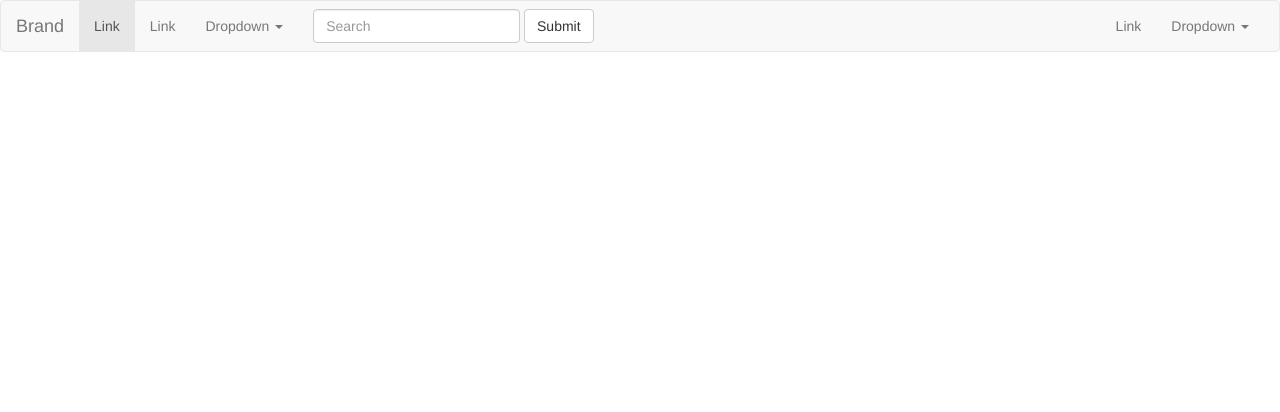
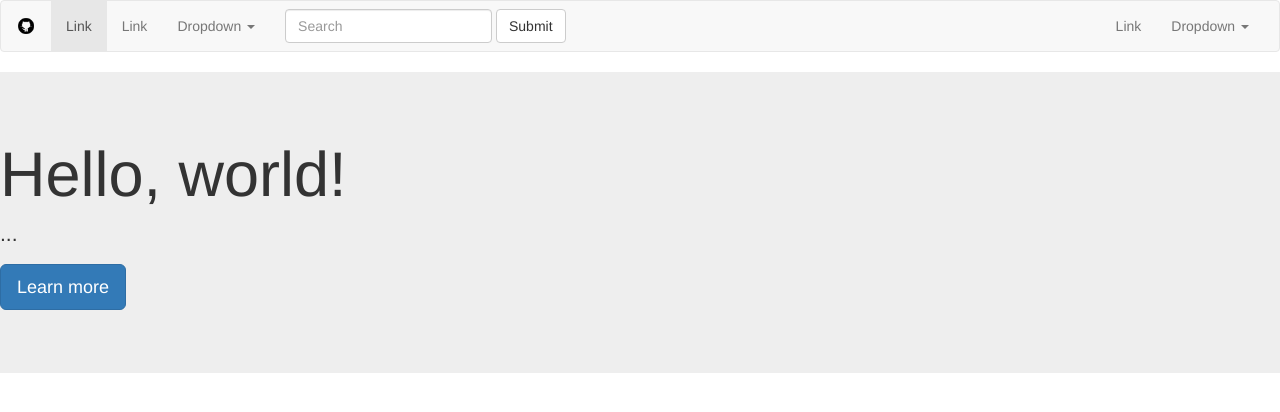
Before and after one commit to dbaronm/examplebootstrap, a plain HTML site: page index.html in a window 1280 px wide. Drawn offline with nearby package versions, Linux system fonts and the light colour scheme.

Commit message:
img and jumbotron added

```diff
--- /dev/null
+++ b/css/style.css
@@ -0,0 +1,4 @@
+.navbar-brand img{
+	width: 2rem;
+	height: auto;
+}
--- a/index.html
+++ b/index.html
@@ -6,6 +6,7 @@
 	<link rel="stylesheet" href="https://maxcdn.bootstrapcdn.com/bootstrap/3.3.6/css/bootstrap.min.css" integrity="sha384-1q8mTJOASx8j1Au+a5WDVnPi2lkFfwwEAa8hDDdjZlpLegxhjVME1fgjWPGmkzs7" crossorigin="anonymous">
 	<meta name="viewport" content="width=device-width, initial-scale=1">
 	<meta name="viewport" content="width=device-width, initial-scale=1, maximum-scale=1, user-scalable=no">
+  <link rel="stylesheet" href="css/style.css">
 </head>
 <body>
 	<nav class="navbar navbar-default">
@@ -18,7 +19,7 @@
         <span class="icon-bar"></span>
         <span class="icon-bar"></span>
       </button>
-      <a class="navbar-brand" href="#">Brand</a>
+      <a class="navbar-brand" href="#"><img src="img/github-logo.png" alt=""></a>
     </div>
 
 	    <!-- Collect the nav links, forms, and other content for toggling -->
@@ -61,6 +62,11 @@
     </div><!-- /.navbar-collapse -->
   </div><!-- /.container-fluid -->
 </nav>
+<div class="jumbotron">
+  <h1>Hello, world!</h1>
+  <p>...</p>
+  <p><a class="btn btn-primary btn-lg" href="#" role="button">Learn more</a></p>
+</div>
 <!-- jQuery (necessary for Bootstrap's JavaScript plugins) -->
 <script src="https://ajax.googleapis.com/ajax/libs/jquery/1.11.3/jquery.min.js"></script>
 <script src="https://maxcdn.bootstrapcdn.com/bootstrap/3.3.6/js/bootstrap.min.js" integrity="sha384-0mSbJDEHialfmuBBQP6A4Qrprq5OVfW37PRR3j5ELqxss1yVqOtnepnHVP9aJ7xS" crossorigin="anonymous"></script>
```
Also changed, not shown: img/github-logo.png (added).
